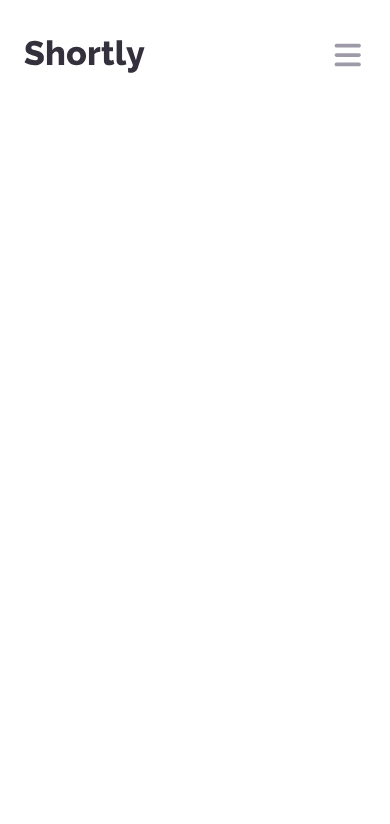
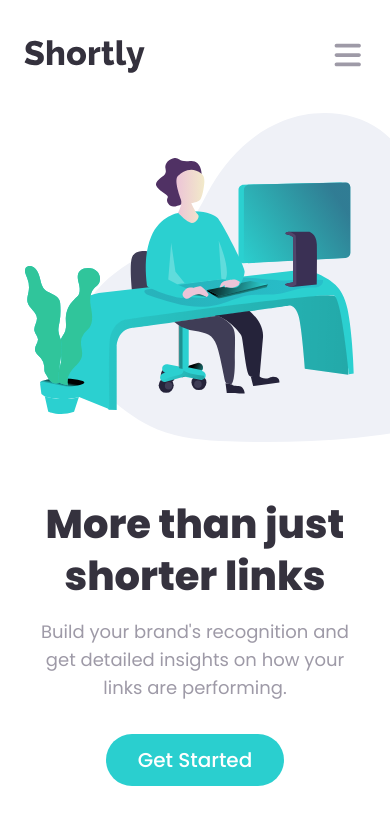
Before and after one commit to preetpalsinghkanda/URL-Shorter, a React (Vite) app: page / in a window 390 px wide. Shown: the top 824 px of the page. Built offline with nearby package versions, Linux system fonts and the light colour scheme.

Commit message:
working on responsive redesign of Get Started

```diff
--- a/src/App.jsx
+++ b/src/App.jsx
@@ -9,14 +9,20 @@ import AdvancedStatistic from "./Components/AdvancedStatistic";
 
 const App = () => {
   return (
-    <div className="flex items-center flex-col px-6">
-      <NavBar />
-      {/* <GetStarted />
-      <Link />
-      <AdvancedStatisticsFull />
-      <Promo />
-      <Footer /> */}
-    </div>
+   <div className="flex items-center flex-col">
+
+  <div className="px-6 w-full">
+    <NavBar />
+  </div>
+
+  <GetStarted />
+
+  {/* <div className="px-10 w-full">
+    <AdvancedStatisticsFull />
+    <Promo />
+  </div> */}
+
+</div>
   );
 };
 
--- a/src/Components/GetStarted.jsx
+++ b/src/Components/GetStarted.jsx
@@ -1,24 +1,33 @@
 import React from "react";
-import girlWithComputer from '../assets/illustration-working.svg'
+import girlWithComputer from "../assets/illustration-working.svg";
 
 const GetStarted = () => {
   return (
-    <div className="min-w-6xl max-w-6xl my-22 flex  ">
-      <div className="flex flex-col items-start gap-8">
-        <div className="">
-          <h1 className="text-7xl/20 font-[700] text-[#35323e]">
-            More than just <p className="block"></p> shorter links
+    <div className="w-full max-w-6xl lg:my-35 md:12 flex flex-col gap-14">
+      <div className="overflow-hidden flex justify-center items-center">
+        <img
+          className="w-[500px] max-w-none shrink-0 relative -right-20"
+          src={girlWithComputer}
+          alt=""
+        />
+      </div>
+
+      <div className="flex  flex-col lg:items-start items-center text-center gap-8 z-10">
+        <div className="flex flex-col gap-4">
+          <h1 className="lg:text-[80px]/22 text-[40px]/13 font-[800] lg:font-[700] text-[#35323e]">
+            More than just <p className="lg:block hidden"></p> shorter links
           </h1>
-          <p className="text-2xl text-[#9e9aa7]">
-            Build your brand's recognition and get detailed <p className="block"></p> insights on how your
-            links are performing.
+          <p className="lg:text-2xl/9 px-6 text-lg text-[#9e9aa7]">
+            Build your brand's recognition and get detailed{" "}
+            <p className="lg:block hidden"></p> insights on how your links are
+            performing.
           </p>
         </div>
 
-        <button className="text-white px-8  rounded-4xl py-3 bg-[#2acfcf] font-[500] text-xl"> Get Started</button>
-      </div>
-      <div className="overflow-hidden">
-        <img className="absolute -right-20 h-120 top-40" src={girlWithComputer} alt="" />
+        <button className="text-white px-8 w-fit  rounded-4xl py-3 bg-[#2acfcf] font-[500] text-xl">
+          {" "}
+          Get Started
+        </button>
       </div>
     </div>
   );
--- a/src/Components/NavBar.jsx
+++ b/src/Components/NavBar.jsx
@@ -7,7 +7,7 @@ const NavBar = () => {
   const [menuOpened, setMenuOpened] = useState(false);
 
   return (
-    <div className="w-full max-w-6xl justify-between flex my-10 items-center border-black">
+    <div className="w-full mx-auto max-w-6xl justify-between flex my-10 items-center border-black">
       <div className="flex gap-12">
         <img src={logo} alt="" />
         <div className="text-md font-[700] gap-8 text-[#9e9aa7] md:flex items-center hidden">
```
